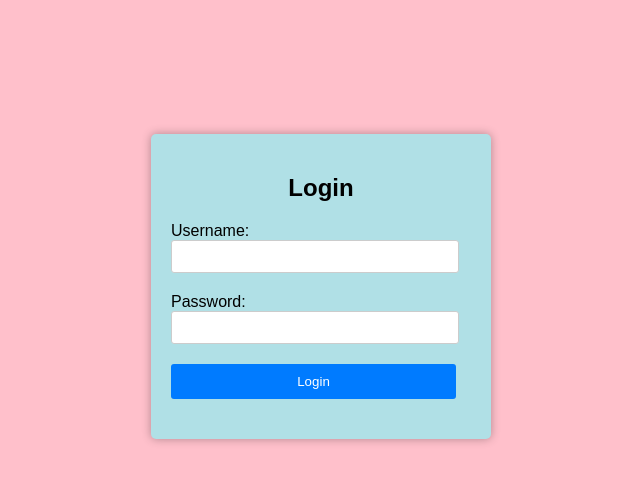
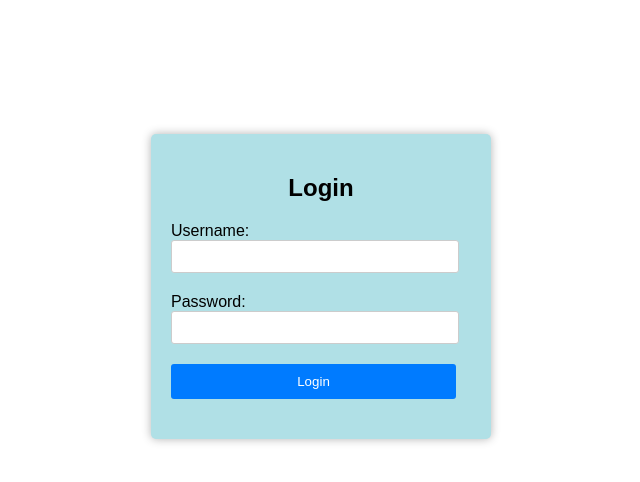
Before and after one commit to Sakthivel-Selvam-MEAN-Developer/Tickets-Booking, a plain HTML site: page index.html in a window 1280 px wide. Shown: the whole page, without its empty margins (319-959 px from the left). Drawn offline with Linux system fonts and the light colour scheme.

Commit message:
index.html

```diff
--- a/index.html
+++ b/index.html
@@ -5,7 +5,7 @@
     <style>
         body {
             font-family: Arial, sans-serif;
-            background-color: Pink;
+            background-color: litegreen;
 
         }
         .container {
```
